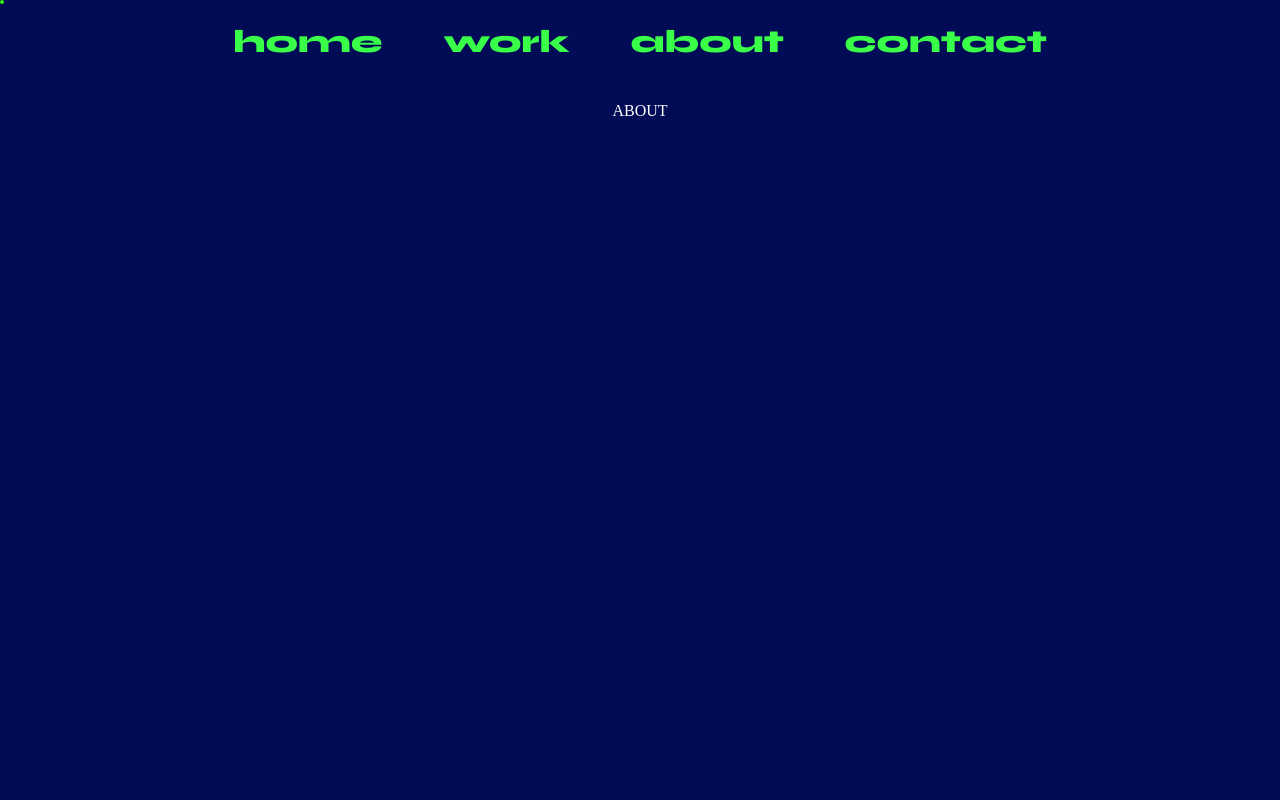
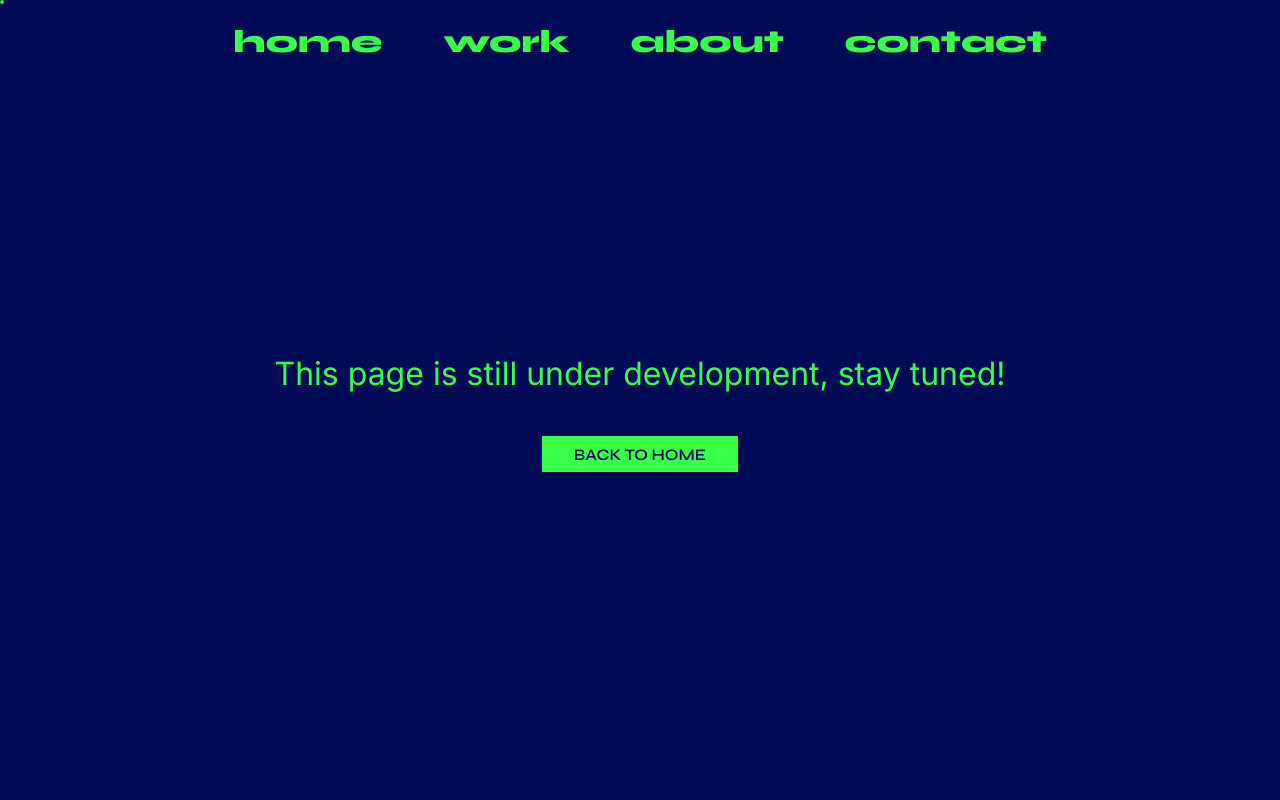
Before and after one commit to marclopezsoler/portfolio-2023, a Next.js app: page /about in a window 1280 px wide. Shown: the top 800 px of the page. Built offline with nearby package versions, Linux system fonts and the light colour scheme.

Commit message:
about and cv

```diff
--- a/app/about/AboutPage.js
+++ b/app/about/AboutPage.js
@@ -1,6 +1,7 @@
 "use client";
 import styles from "@/public/styles/About.module.scss";
 import { motion } from "framer-motion";
+import Link from "next/link";
 import { useEffect } from "react";
 import { Helmet } from "react-helmet";
 
@@ -19,7 +20,12 @@ const AboutPage = () => {
     >
       <Helmet title="about | marc lópez portfolio" />
       <div className={styles.main}>
-        <p>ABOUT</p>
+        <h1 className={styles.title}>
+          This page is still under development, stay tuned!
+        </h1>
+        <Link href="https://marclopez.xyz/" className={styles.link}>
+          BACK TO HOME
+        </Link>
       </div>
     </motion.div>
   );
--- a/public/styles/About.module.scss
+++ b/public/styles/About.module.scss
@@ -3,15 +3,43 @@
 .main {
   display: flex;
   flex-direction: column;
-  justify-content: flex-start;
+  justify-content: center;
   align-items: center;
   min-height: 100%;
   color: white;
   flex: 1 0 auto;
   width: 100%;
   max-width: 100vw;
-  padding-top: calc(1em + 2em + 1.4rem + 1vw + 0.2em);
+  height: 100vh;
+  // padding-top: calc(1em + 2em + 1.4rem + 1vw + 0.2em);
 
   flex: 1;
   flex-grow: 1;
 }
+
+.title {
+  color: $green;
+  font-family: $font-texts;
+  font-size: 2rem;
+  text-align: center;
+  font-weight: 400;
+width: 65%;
+}
+
+.link {
+  border: 1.5px solid $green;
+  background-color: $green;
+  color: $blue;
+  font-family: $font-titles;
+  font-weight: 600;
+  font-size: $span;
+  padding: 0.6% 2.4%;
+  margin-top: 1rem;
+  transition: 0.25s;
+
+  &:hover {
+    color: $green;
+    background-color: $blue;
+    border: 1.5px solid $green;
+  }
+}
```
